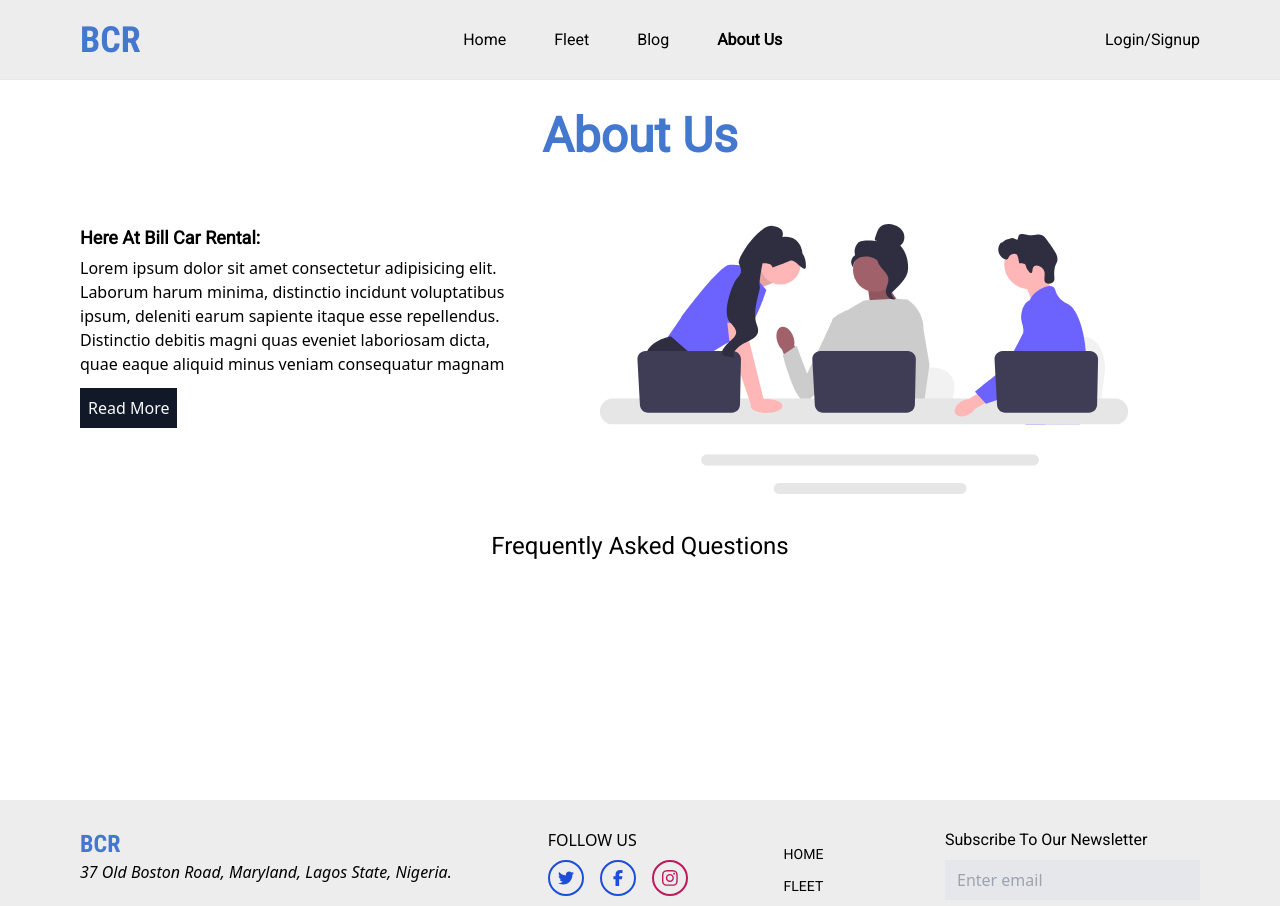
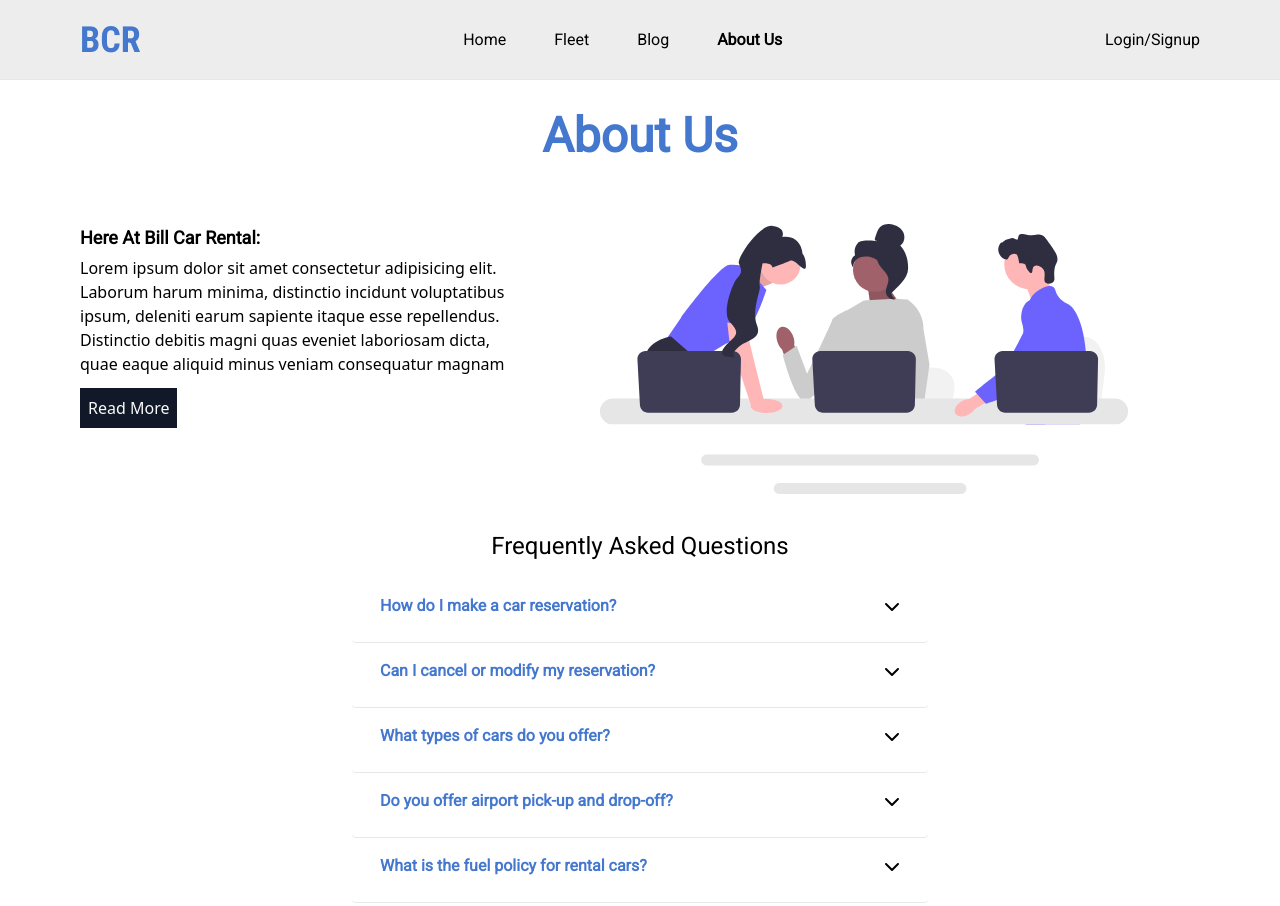
Before and after one commit to devmarvis/Car-Rental-Web-App, a React (Vite) app: page /about in a window 1280 px wide. Shown: the top 906 px of the page. Built offline with nearby package versions, Linux system fonts and the light colour scheme; no server answers.

Commit message:
added FAQs to the About page

```diff
--- a/package.json
+++ b/package.json
@@ -15,6 +15,7 @@
     "@fortawesome/free-regular-svg-icons": "^6.4.2",
     "@fortawesome/free-solid-svg-icons": "^6.4.2",
     "@fortawesome/react-fontawesome": "^0.2.0",
+    "aos": "^2.3.4",
     "firebase": "^10.3.1",
     "react": "^18.2.0",
     "react-dom": "^18.2.0",
--- a/src/App.jsx
+++ b/src/App.jsx
@@ -8,6 +8,9 @@ import Home, { homeloader } from "./Pages/Home"
 import Fleet, { fleetLoader } from "./Pages/Fleet"
 import BookSumm from "./Pages/BookSumm"
 import About from "./Pages/About"
+import { useEffect } from "react"
+import AOS from "aos"
+import "aos/dist/aos.css"
 
 
 
@@ -36,6 +39,10 @@ const router = createBrowserRouter(createRoutesFromElements(
 ))
 
 function App() {
+  useEffect(() => {
+    AOS.init();
+    AOS.refresh();
+  }, []);
 
   return (
     <RouterProvider router={router} />
--- /dev/null
+++ b/src/Components/FAQS.jsx
@@ -0,0 +1,41 @@
+import { FontAwesomeIcon } from "@fortawesome/react-fontawesome"
+import faqs from "../faqs"
+import { faChevronUp } from "@fortawesome/free-solid-svg-icons"
+import { useState } from "react"
+
+function FAQItem({question, answer}){
+    const [isOpen, setIsOpen] = useState(false);
+
+    const toggleOpen = () => {
+        setIsOpen(!isOpen);
+    }
+
+    return (
+        <div className={`p-4 px-7 w-full border-b rounded ${isOpen ? "bg-blue-50" : ""}`}>{/*faq item */}
+            <div className=" flex justify-between mb-2">{/*faq question */}
+                <span className=" font-['Roboto'] font-semibold text-[#4477CE]">{question}</span>
+                <span>
+                    <FontAwesomeIcon
+                    className={`${isOpen ? "" : "rotate-180"}`}
+                    onClick={toggleOpen}
+                    icon={faChevronUp}
+                    />
+                </span>
+            </div>
+            {isOpen && <div className=" font-['roboto'] text-sm tracking-wider leading-relaxed">{answer}</div>}
+        </div>
+    )
+};
+
+const FAQS = () => {
+  return (
+    <div className="w-full max-w-xl mx-auto">{/*FAQ Container */}
+      {
+        faqs.map((faq, idx) => (
+            <FAQItem key={idx} question={faq.question} answer={faq.answer} />
+        ))
+      }
+    </div>
+  )
+}
+export default FAQS
--- a/src/Pages/About.jsx
+++ b/src/Pages/About.jsx
@@ -1,5 +1,6 @@
 import { useState } from "react"
 import { Team } from "../assets/illustration/team"
+import FAQS from "../Components/FAQS"
 
 const About = () => {
   const [showMore, setShowMore] = useState(false)
@@ -16,7 +17,10 @@ const About = () => {
         </article>
         <Team />
       </div>
-      <h4 className=" capitalize text-center text-2xl font-['Roboto'] font-medium mb-4">frequently asked questions</h4>
+      <div className="w-full">
+        <h4 className=" capitalize text-center text-2xl font-['Roboto'] font-medium mb-4">frequently asked questions</h4>
+        <FAQS />
+      </div>
     </section>
   )
 }
--- /dev/null
+++ b/src/faqs.js
@@ -0,0 +1,32 @@
+const faqs = [
+    {
+      question: "How do I make a car reservation?",
+      answer: "You can make a reservation on our website by selecting the location, date, and type of car you need. Follow the easy steps to complete your booking."
+    },
+    {
+      question: "Can I cancel or modify my reservation?",
+      answer: "Yes, you can. Log in to your account and go to 'My Reservations' to make changes or cancel your reservation. Please check our cancellation policy for details."
+    },
+    {
+      question: "What types of cars do you offer?",
+      answer: "We offer a variety of cars, including compact, midsize, SUVs, and luxury vehicles. You can choose the car that suits your needs and budget."
+    },
+    {
+      question: "Do you offer airport pick-up and drop-off?",
+      answer: "Yes, we provide airport services at many locations. You can select your airport and choose the rental car service during the booking process."
+    },
+    {
+      question: "What is the fuel policy for rental cars?",
+      answer: "Our standard policy is to provide a car with a full tank of gas, and you are expected to return it with a full tank. Alternatively, you can prepay for fuel at the time of rental."
+    },
+    {
+      question: "How do I extend my rental period?",
+      answer: "You can extend your rental by contacting our customer support or visiting our rental office in person. Additional charges may apply."
+    },
+    {
+      question: "What do I do in case of an accident or breakdown?",
+      answer: "In case of an accident, call the local authorities and then our emergency hotline. For breakdowns, contact our roadside assistance service, the number of which is provided in the rental agreement."
+    },
+  ];
+
+  export default faqs;
```
Also changed, not shown: 1 other file (tests, documents, lock files or other folders).
